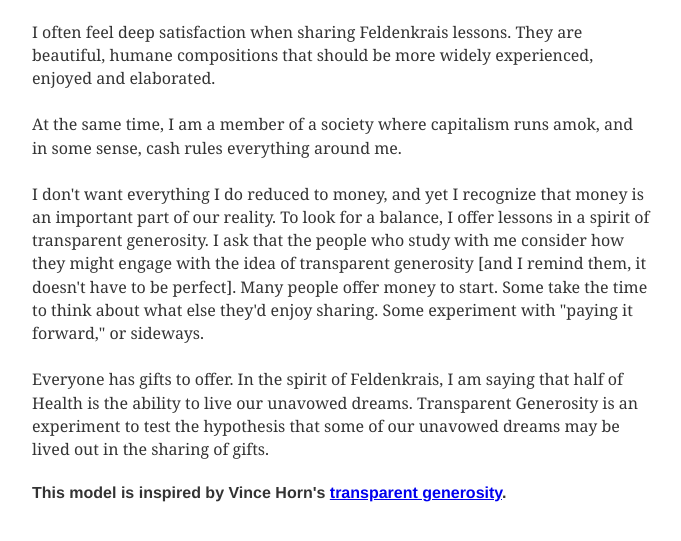
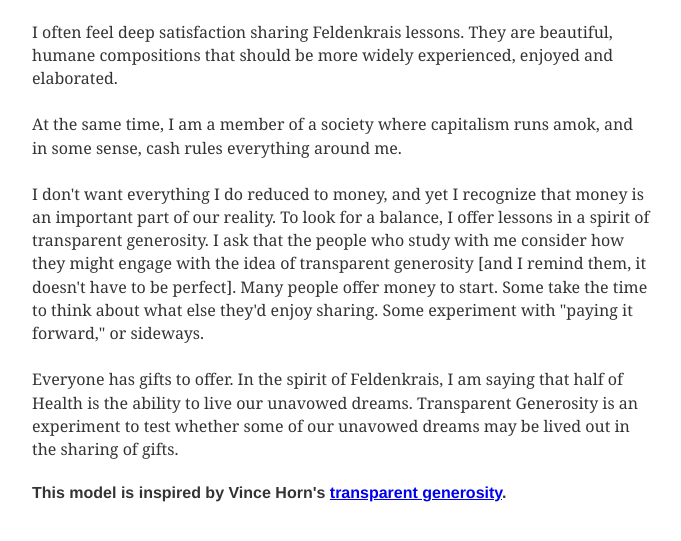
Before and after one commit to elocowan/ethancowan.com, a Gatsby site: page /transparent-generosity in a window 1280 px wide. Shown: the part 135-676 px from the top of the page, without its empty margins (299-980 px from the left). Built offline with nearby package versions, Linux system fonts and the light colour scheme; Gatsby itself is replaced by a stand-in of ours; some packages are replaced by stand-ins of ours.

Commit message:
Change layout on home and edit transparent

```diff
--- a/src/pages/transparent-generosity.js
+++ b/src/pages/transparent-generosity.js
@@ -6,10 +6,10 @@ export default function TransparentGenerosity() {
   return (
     <Layout>
       <h1>Transparent Generosity</h1>
-      <p>I often feel deep satisfaction when sharing Feldenkrais lessons. They are beautiful, humane compositions that should be more widely experienced, enjoyed and elaborated.</p>
+      <p>I often feel deep satisfaction sharing Feldenkrais lessons. They are beautiful, humane compositions that should be more widely experienced, enjoyed and elaborated.</p>
       <p>At the same time, I am a member of a society where capitalism runs amok, and in some sense, cash rules everything around me.</p>
       <p>I don't want everything I do reduced to money, and yet I recognize that money is an important part of our reality. To look for a balance, I offer lessons in a spirit of transparent generosity. I ask that the people who study with me consider how they might engage with the idea of transparent generosity [and I remind them, it doesn't have to be perfect]. Many people offer money to start. Some take the time to think about what else they'd enjoy sharing. Some experiment with "paying it forward," or sideways.</p>
-      <p>Everyone has gifts to offer. In the spirit of Feldenkrais, I am saying that half of Health is the ability to live our unavowed dreams. Transparent Generosity is an experiment to test the hypothesis that some of our unavowed dreams may be lived out in the sharing of gifts.</p>
+      <p>Everyone has gifts to offer. In the spirit of Feldenkrais, I am saying that half of Health is the ability to live our unavowed dreams. Transparent Generosity is an experiment to test whether some of our unavowed dreams may be lived out in the sharing of gifts.</p>
       <h4>This model is inspired by Vince Horn's <a href="https://meta.buddhistgeeks.org/about/transgenerosity">transparent generosity</a>.</h4>
     </Layout>
   )
```
Also changed, not shown: src/pages/index.js (+4 -3 lines).
